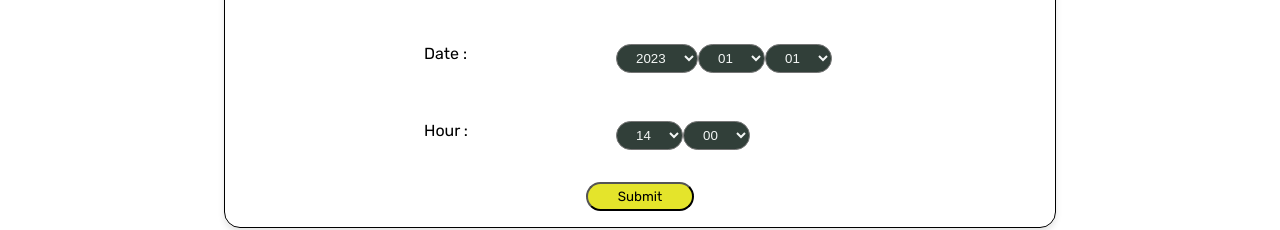
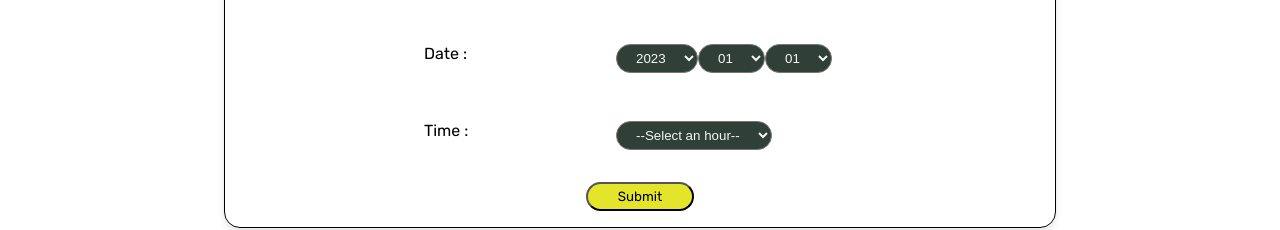
Before and after one commit to Nadia-Amz/little-lemon-web, a React (Create React App) app: page /reservationpage in a window 1280 px wide. Shown: the part 860-1090 px from the top of the page. Built offline with nearby package versions, Linux system fonts and the light colour scheme.

Commit message:
commit12

```diff
--- a/src/App.js
+++ b/src/App.js
@@ -1,13 +1,15 @@
-import React  from 'react';
+import React, { useState }  from 'react';
 import './App.css';
 import { BrowserRouter as Router, Routes, Route } from 'react-router-dom';
 import Reservationpage from './pages/Reservationpage';
 import Home from './pages/Home';
 import Confirmedpage from './pages/Confirmedpage';
 import Confirmationpage from './pages/Confirmationpage';
+import Reservation from './components/Reservation';
 
 
 function App() {
+  const [selectedHour, setSelectedHour] = useState('14:00');
 
   return (
     <Router>
@@ -17,8 +19,9 @@ function App() {
       <Route path="/reservationpage" element={<Reservationpage/>}/>
       <Route path="/confirmationpage" element={<Confirmationpage/>}></Route>
       <Route path="/confirmedpage" element={<Confirmedpage/>}></Route>
+      </Routes>
+      <Reservation selectedHour={selectedHour} setSelectedHour={setSelectedHour}/>
 
-      </Routes>
     </Router>
 
   );
--- a/src/components/Reservation.js
+++ b/src/components/Reservation.js
@@ -5,15 +5,29 @@ import '../components/css/Style.css';
 
 
 
-const Reservation = () => {
+const Reservation = ({selectedHour, setSelectedHour}) => {
+  console.log(selectedHour);
+
+  const hours = [
+
+    { label : '14:00', value: '14:00'},
+    { label : '15:00', value: '15:00'},
+    { label : '16:00', value: '16:00'},
+    { label : '17:00', value: '17:00'},
+    { label : '18:00', value: '18:00'},
+    { label : '19:00', value: '19:00'},
+    { label : '20:00', value: '20:00'},
+    { label : '21:00', value: '21:00'},
+    { label : '22:00', value: '22:00'},
+
+  ];
 
   const [selectedOccasion, setSelectedOccasion] = useState('birthday');
   const [selectedPartysize, setSelectedPartysize] = useState('2people');
   const [selectedYear, setSelectedYear] = useState('2023');
   const [selectedMonth, setSelectedMonth] = useState('1');
   const [selectedDay, setSelectedDay] = useState('01');
-  const [selectedHour, setSelectedHour] = useState('14');
-  const [selectedMinute, setSelectedMinute] = useState('00');
+  // const [selectedHour, setSelectedHour] = useState('14:00');
 
   const handleOccasionChange = (event) => {
     setSelectedOccasion(event.target.value);
@@ -36,11 +50,8 @@ const Reservation = () => {
   };
 
   const handleHourChange = (event) => {
-    setSelectedHour(event.target.value);
-  };
-
-  const handleMinuteChange = (event) => {
-    setSelectedMinute(event.target.value);
+    console.log('New Hour:', event.target.value);
+    // setSelectedHour(event.target.value);
   };
 
   const [errorMessage, setErrorMessage] = React.useState("");
@@ -205,33 +216,16 @@ const Reservation = () => {
           </div>
 
           <div className="hour">
-            <label className="labels" htmlFor="hour">Hour :</label>
+            <label className="labels" htmlFor="hour">Time :</label>
             <div className="dropdownhour">
               <select id="hour" value={selectedHour} onChange={handleHourChange}>
-                <option value="14">14</option>
-                <option value="15">15</option>
-                <option value="16">16</option>
-                <option value="17">17</option>
-                <option value="18">18</option>
-                <option value="19">19</option>
-                <option value="20">20</option>
-                <option value="21">21</option>
-                <option value="22">22</option>
-              </select>
+                <option value = "Select an hour">--Select an hour--</option>
+                {hours.map((hour) => (
+                  <option key={hour.value} value={hour.value}>
+                    {hour.label}
+              </option>
+               ))}
 
-              <select id="minute" value={selectedMinute} onChange={handleMinuteChange}>
-                <option value="00">00</option>
-                <option value="01">05</option>
-                <option value="02">10</option>
-                <option value="03">15</option>
-                <option value="04">20</option>
-                <option value="05">25</option>
-                <option value="06">30</option>
-                <option value="07">35</option>
-                <option value="08">40</option>
-                <option value="09">45</option>
-                <option value="10">50</option>
-                <option value="11">55</option>
               </select>
             </div>
           </div>
```
